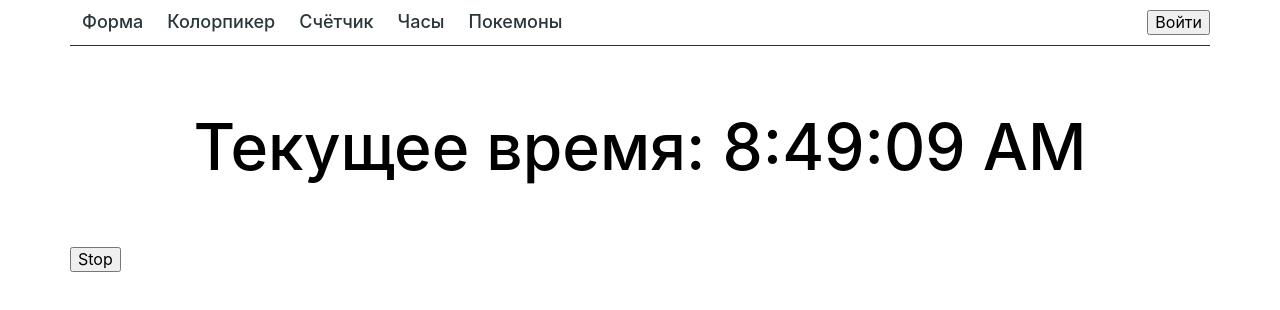
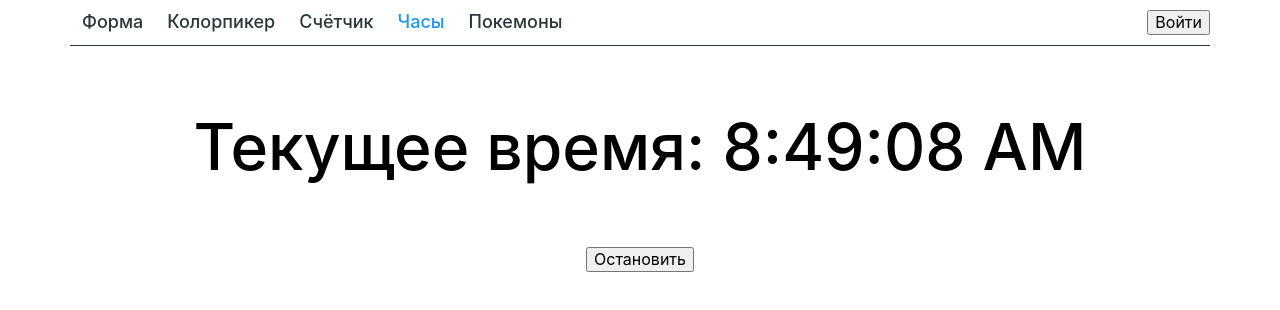
Before and after one commit to luxplanjay/react-21-22, a React (Create React App) app: page /clock in a window 1280 px wide. Shown: the top 310 px of the page. Built offline with nearby package versions, Linux system fonts and the light colour scheme.

Commit message:
Добавил примеры

```diff
--- a/src/components/AppBar/AppBar.js
+++ b/src/components/AppBar/AppBar.js
@@ -1,13 +1,13 @@
-import React from 'react';
+import { useContext } from 'react';
 import Navigation from '../Navigation/Navigation';
 import UserMenu from '../UserMenu/UserMenu';
 import authContext from '../../contexts/auth/context.js';
 import styles from './Appbar.module.css';
 
 export default function Appbar() {
+  const { isLoggedIn, user, onLogIn, onLogOut } = useContext(authContext);
+
   return (
-    <authContext.Consumer>
-      {({ isLoggedIn, user, onLogIn, onLogOut }) => (
     <header className={styles.header}>
       <Navigation />
 
@@ -19,7 +19,5 @@ export default function Appbar() {
         </button>
       )}
     </header>
-      )}
-    </authContext.Consumer>
   );
 }
--- a/src/components/Clock/Clock.js
+++ b/src/components/Clock/Clock.js
@@ -1,39 +1,71 @@
-import { Component } from 'react';
+import { useState, useEffect, useRef } from 'react';
 import styles from './Clock.module.css';
 
-export default class Clock extends Component {
-  state = {
-    time: new Date(),
+export default function Clock() {
+  const [time, setTime] = useState(() => new Date());
+  const intervalId = useRef(null);
+
+  useEffect(() => {
+    intervalId.current = setInterval(() => {
+      console.log('Это интервал каждые 2000ms ' + Date.now());
+      setTime(new Date());
+    }, 2000);
+
+    return () => {
+      console.log('Это функция очистки перед следующим вызовом useEffect');
+      stop();
+    };
+  }, []);
+
+  const stop = () => {
+    clearInterval(intervalId.current);
   };
 
-  intervalId = null;
+  return (
+    <div className={styles.container}>
+      <p className={styles.clockface}>
+        Текущее время: {time.toLocaleTimeString()}
+      </p>
+      <button type="button" onClick={stop}>
+        Остановить
+      </button>
+    </div>
+  );
+}
 
-  componentDidMount() {
-    this.intervalId = setInterval(() => {
-      console.log('Это интервал каждые 1000ms ' + Date.now());
-      this.setState({ time: new Date() });
-    }, 1000);
-  }
+// class OldClock extends Component {
+//   state = {
+//     time: new Date(),
+//   };
 
-  componentWillUnmount() {
-    console.log('Эот метод вызывается перед размонтированием компонента');
-    this.stop();
-  }
+//   intervalId = null;
 
-  stop = () => {
-    clearInterval(this.intervalId);
-  };
+//   componentDidMount() {
+//     this.intervalId = setInterval(() => {
+//       console.log('Это интервал каждые 1000ms ' + Date.now());
+//       this.setState({ time: new Date() });
+//     }, 1000);
+//   }
 
-  render() {
-    return (
-      <>
-        <p className={styles.clockface}>
-          Текущее время: {this.state.time.toLocaleTimeString()}
-        </p>
-        <button type="button" onClick={this.stop}>
-          Stop
-        </button>
-      </>
-    );
-  }
-}
+//   componentWillUnmount() {
+//     console.log('Эот метод вызывается перед размонтированием компонента');
+//     this.stop();
+//   }
+
+//   stop = () => {
+//     clearInterval(this.intervalId);
+//   };
+
+//   render() {
+//     return (
+//       <div className={styles.container}>
+//         <p className={styles.clockface}>
+//           Текущее время: {this.state.time.toLocaleTimeString()}
+//         </p>
+//         <button type="button" onClick={this.stop}>
+//           Остановить
+//         </button>
+//       </div>
+//     );
+//   }
+// }
--- a/src/components/Clock/Clock.module.css
+++ b/src/components/Clock/Clock.module.css
@@ -1,5 +1,8 @@
+.container {
+  text-align: center;
+}
+
 .clockface {
   font-size: 64px;
   font-weight: 500;
-  text-align: center;
 }
--- a/src/components/ColorPicker/ColorPicker.js
+++ b/src/components/ColorPicker/ColorPicker.js
@@ -1,24 +1,13 @@
-import React, { PureComponent } from 'react';
+import { useState } from 'react';
 import styles from './ColorPicker.module.css';
 
-class ColorPicker extends PureComponent {
-  state = {
-    activeOptionIdx: 0,
+export default function ColorPicker({ options }) {
+  const [activeOptionIdx, setActiveOptionIdx] = useState(0);
+
+  const makeOptionClassName = index => {
+    return index === activeOptionIdx ? styles.activeOption : styles.option;
   };
 
-  setActiveIdx = index => {
-    this.setState({ activeOptionIdx: index });
-  };
-
-  makeOptionClassName = index => {
-    return index === this.state.activeOptionIdx
-      ? styles.activeOption
-      : styles.option;
-  };
-
-  render() {
-    const { activeOptionIdx } = this.state;
-    const { options } = this.props;
   const { label } = options[activeOptionIdx];
 
   return (
@@ -30,15 +19,52 @@ class ColorPicker extends PureComponent {
           <button
             key={label}
             aria-label={label}
-              className={this.makeOptionClassName(index)}
+            className={makeOptionClassName(index)}
             style={{ backgroundColor: color }}
-              onClick={() => this.setActiveIdx(index)}
+            onClick={() => setActiveOptionIdx(index)}
           ></button>
         ))}
       </div>
     </div>
   );
 }
-}
 
-export default ColorPicker;
+// class OldColorPicker extends PureComponent {
+//   state = {
+//     activeOptionIdx: 0,
+//   };
+
+//   setActiveIdx = index => {
+//     this.setState({ activeOptionIdx: index });
+//   };
+
+//   makeOptionClassName = index => {
+//     return index === this.state.activeOptionIdx
+//       ? styles.activeOption
+//       : styles.option;
+//   };
+
+//   render() {
+//     const { activeOptionIdx } = this.state;
+//     const { options } = this.props;
+//     const { label } = options[activeOptionIdx];
+
+//     return (
+//       <div className={styles.container}>
+//         <h2 className={styles.title}>Color Picker</h2>
+//         <p>Выбран цвет: {label}</p>
+//         <div>
+//           {options.map(({ label, color }, index) => (
+//             <button
+//               key={label}
+//               aria-label={label}
+//               className={this.makeOptionClassName(index)}
+//               style={{ backgroundColor: color }}
+//               onClick={() => this.setActiveIdx(index)}
+//             ></button>
+//           ))}
+//         </div>
+//       </div>
+//     );
+//   }
+// }
--- a/src/components/Navigation/Navigation.module.css
+++ b/src/components/Navigation/Navigation.module.css
@@ -7,7 +7,7 @@
   font-size: 18px;
 }
 
-.activelink {
+.activeLink {
   composes: link;
-  color: #f21d41;
+  color: #2196f3;
 }
--- a/src/components/SignupForm/SignupForm.js
+++ b/src/components/SignupForm/SignupForm.js
@@ -1,18 +1,27 @@
-import React, { Component } from 'react';
+import useLocalStorage from '../../hooks/useLocalStorage';
 import styles from './SignupForm.module.css';
 
-export default class SignupForm extends Component {
-  state = {
-    email: '',
-    password: '',
+export default function SignupForm() {
+  const [email, setEmail] = useLocalStorage('email', '');
+  const [password, setPassword] = useLocalStorage('password', '');
+
+  const handleChange = event => {
+    const { name, value } = event.target;
+
+    switch (name) {
+      case 'email':
+        setEmail(value);
+        break;
+
+      case 'password':
+        setPassword(value);
+        break;
+
+      default:
+        return;
+    }
   };
 
-  handleChange = evt => {
-    const { name, value } = evt.target;
-    this.setState({ [name]: value });
-  };
-
-  render() {
   return (
     <form className={styles.form} autoComplete="off">
       <label className={styles.label}>
@@ -20,8 +29,8 @@ export default class SignupForm extends Component {
         <input
           type="email"
           name="email"
-            onChange={this.handleChange}
-            value={this.state.email}
+          onChange={handleChange}
+          value={email}
         />
       </label>
 
@@ -30,8 +39,8 @@ export default class SignupForm extends Component {
         <input
           type="password"
           name="password"
-            onChange={this.handleChange}
-            value={this.state.password}
+          onChange={handleChange}
+          value={password}
         />
       </label>
 
@@ -39,4 +48,43 @@ export default class SignupForm extends Component {
     </form>
   );
 }
-}
+
+// class OldSignupForm extends Component {
+//   state = {
+//     email: '',
+//     password: '',
+//   };
+
+//   handleChange = evt => {
+//     const { name, value } = evt.target;
+//     this.setState({ [name]: value });
+//   };
+
+//   render() {
+//     return (
+//       <form className={styles.form} autoComplete="off">
+//         <label className={styles.label}>
+//           <span>Почта</span>
+//           <input
+//             type="email"
+//             name="email"
+//             onChange={this.handleChange}
+//             value={this.state.email}
+//           />
+//         </label>
+
+// <label className={styles.label}>
+//   <span>Пароль</span>
+//   <input
+//     type="password"
+//     name="password"
+//     onChange={this.handleChange}
+//     value={this.state.password}
+//   />
+// </label>
+
+//         <button type="submit">Зарегистрироваться</button>
+//       </form>
+//     );
+//   }
+// }
--- /dev/null
+++ b/src/hooks/useLocalStorage.js
@@ -0,0 +1,13 @@
+import { useState, useEffect } from 'react';
+
+export default function useLocalStorage(key, defaultValue) {
+  const [state, setState] = useState(() => {
+    return JSON.parse(window.localStorage.getItem(key)) ?? defaultValue;
+  });
+
+  useEffect(() => {
+    window.localStorage.setItem(key, JSON.stringify(state));
+  }, [key, state]);
+
+  return [state, setState];
+}
```
Also changed, not shown: src/components/Counter/Counter.js (+71 -33 lines). Lines whose indentation alone changed are shown as unchanged.
